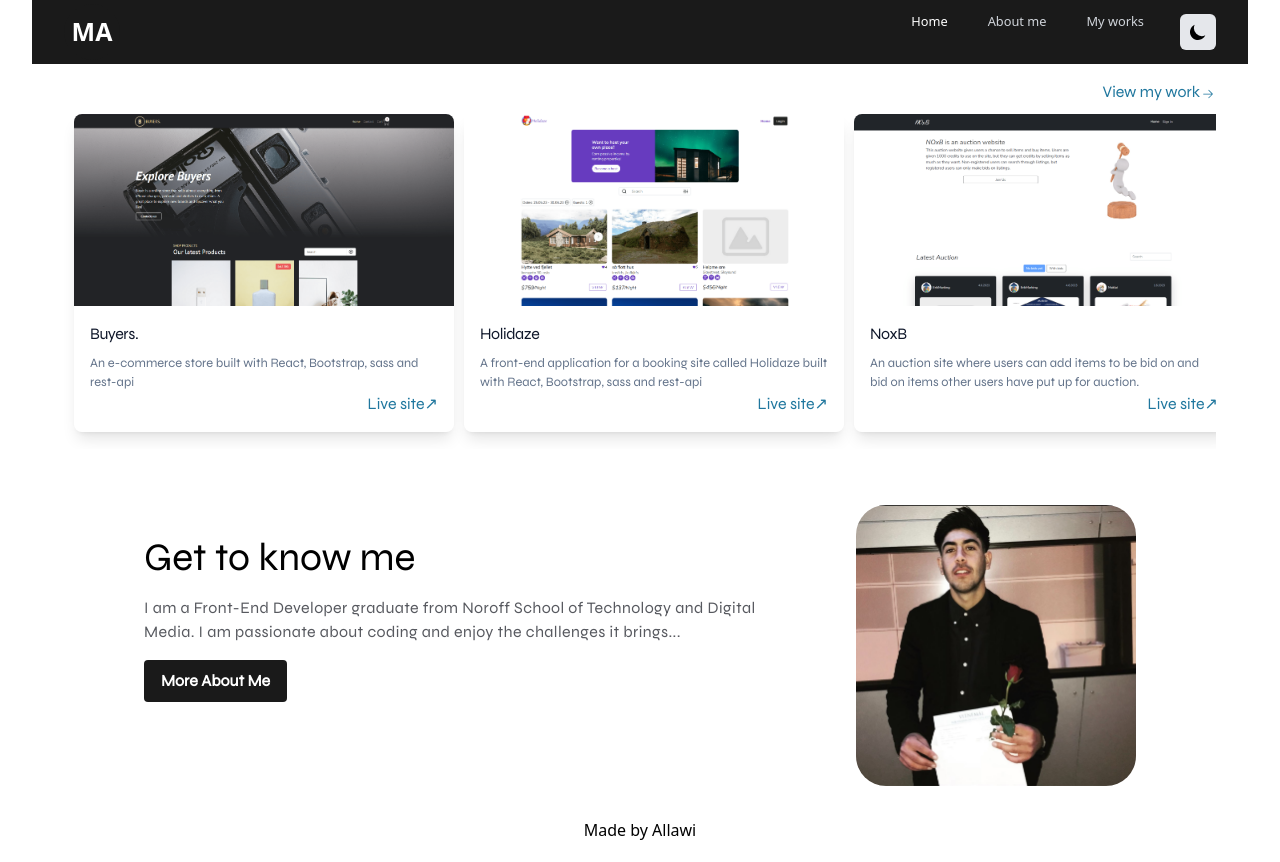
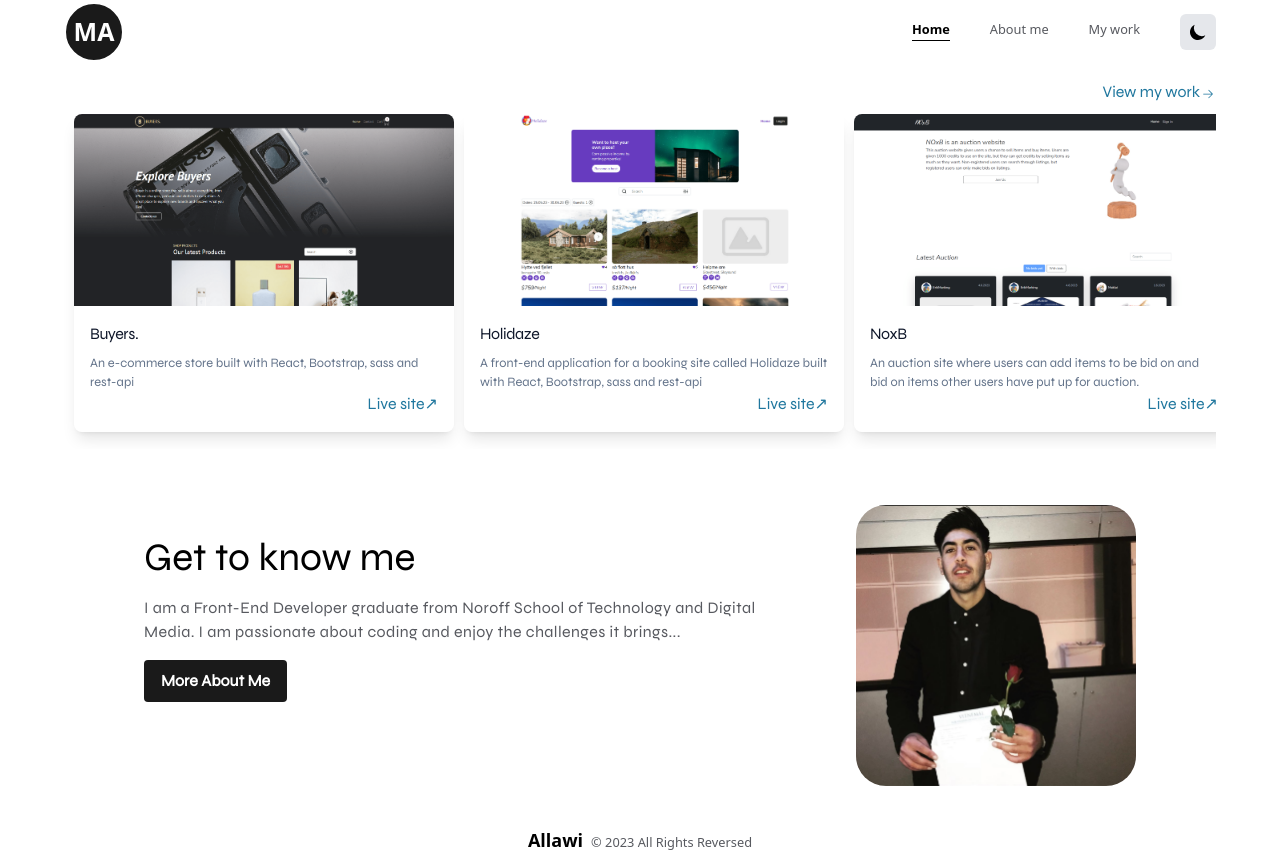
Before and after one commit to Allawi465/ma, a Next.js app: page / in a window 1280 px wide. Built offline with nearby package versions, Linux system fonts and the light colour scheme.

Commit message:
made layout with footer and nanbar

```diff
--- a/src/components/layout/footer/index.tsx
+++ b/src/components/layout/footer/index.tsx
@@ -1,5 +1,10 @@
 export default function Footer() {
   return (
-    <div className="mx-auto max-w-7xl px-2 sm:px-6 lg:px-8">Made by Allawi</div>
+    <footer className="py-2 text-center text-sm">
+        <span className="font-bold text-lg mr-2">Allawi</span>
+        <span className="text-lightGray dark:text-darkGrey">
+          &copy; {new Date().getFullYear()} All Rights Reversed
+        </span>
+    </footer>
   );
 }
--- a/src/components/layout/navbar/index.tsx
+++ b/src/components/layout/navbar/index.tsx
@@ -1,8 +1,11 @@
 'use client';
 import Link from 'next/link';
+import { useContext } from 'react';
 import { Disclosure } from '@headlessui/react';
 import { Bars3Icon, XMarkIcon } from '@heroicons/react/24/outline';
 import ThemeChanger from '../../themeDark';
+import { useRouter } from 'next/router';
+import { SliderContext } from '../../../provider';
 
 interface NavigationItem {
   name: string;
@@ -11,9 +14,9 @@ interface NavigationItem {
 }
 
 const navigation: NavigationItem[] = [
-  { name: 'Home', href: '/', current: true },
+  { name: 'Home', href: '/', current: false },
   { name: 'About me', href: '/about', current: false },
-  { name: 'My works', href: '/about', current: false },
+  { name: 'My work', href: '/projects', current: false },
 ];
 
 function classNames(...classes: string[]): string {
@@ -21,8 +24,24 @@ function classNames(...classes: string[]): string {
 }
 
 export default function Navbar() {
+  const router = useRouter();
+
+  const { setShowSlider } = useContext(SliderContext);
+
+  const handleShowSlider = () => {
+    setShowSlider((prevShowSlider: boolean) => !prevShowSlider);
+  };
+
+  const updatedNavigation = navigation.map((item) => {
+    return {
+      ...item,
+      current: item.href === router.pathname,
+    };
+  });
+
   return (
-    <Disclosure as="nav" className="bg-dark dark:bg-dark">
+    <header>
+      <Disclosure as="nav">
         {({ open }) => (
           <>
             <div className="mx-auto max-w-7xl px-2 sm:px-6 lg:px-8">
@@ -40,25 +59,64 @@ export default function Navbar() {
                 </div>
 
                 <div className="flex flex-1 items-center justify-center sm:items-stretch sm:justify-between">
-                <div className="flex items-center justify-center rounded-full w-14 h-14 bg-dark text-white dark:border-2 dark:border-solid dark:border-light text-2xl font-bold">
-                  MA
+                  <div className="flex items-center justify-center">
+                    <div className="rounded-full bg-dark text-white border-2 border-solid border-white dark:border-white ">
+                      <Link
+                        href={'/'}
+                        className="w-14 h-14 flex items-center justify-center"
+                      >
+                        <span className="text-2xl font-bold">MA</span>
+                      </Link>
+                    </div>
                   </div>
 
                   <div className="hidden sm:ml-6 sm:block">
-                  <div className="flex space-x-4">
-                    {navigation.map((item) => (
+                    <div className="flex space-x-2">
+                      {updatedNavigation.map((item) => (
                         <div key={item.name}>
+                          {item.href === '/projects' ? (
+                            <div
+                              className={classNames(
+                                item.current
+                                  ? 'text-black font-semibold dark:text-gray-100'
+                                  : 'text-lightGray dark:text-darkGrey',
+                                'rounded-md mx-4 pt-2 text-sm font-medium mt-2.5 relative group cursor-pointer'
+                              )}
+                              onClick={handleShowSlider} // Handle click event for "My work" link
+                            >
+                              {item.name}
+                              <span
+                                className={`h-[1px] inline-block bg-black dark:bg-white absolute left-0 -bottom-0.5 group-hover:w-full transition-[width] ease duration-300 ${
+                                  router.asPath === item.href ? 'w-full' : 'w-0'
+                                }`}
+                              >
+                                &nbsp;
+                              </span>
+                            </div>
+                          ) : (
                             <Link href={item.href}>
                               <div
                                 className={classNames(
-                              item.current ? 'text-white' : 'text-gray-300',
-                              'rounded-md px-3 py-2 text-sm font-medium'
+                                  item.current
+                                    ? 'text-black font-semibold dark:text-gray-100'
+                                    : 'text-lightGray dark:text-darkGrey',
+                                  'rounded-md mx-4 pt-2 text-sm font-medium mt-2.5 relative group'
                                 )}
                                 aria-current={item.current ? 'page' : undefined}
                               >
                                 {item.name}
+                                <span
+                                  className={`h-[1px] inline-block bg-black dark:bg-white absolute left-0 -bottom-0.5 group-hover:w-full transition-[width] ease duration-300 ${
+                                    router.asPath === item.href
+                                      ? 'w-full'
+                                      : 'w-0'
+                                  }`}
+                                >
+                                  &nbsp;
+                                </span>
                               </div>
                             </Link>
+                          )}
                         </div>
                       ))}
                     </div>
@@ -70,27 +128,37 @@ export default function Navbar() {
                 </div>
               </div>
             </div>
-
             <Disclosure.Panel className="sm:hidden">
+              {({ close }) => (
                 <div className="space-y-1 px-2 pb-3 pt-2 text-center">
-              {navigation.map((item) => (
-                <Disclosure.Button
-                  key={item.name}
-                  as="a"
-                  href={item.href}
+                  {updatedNavigation.map((item) => (
+                    <div key={item.name}>
+                      <Link href={item.href}>
+                        <div
                           className={classNames(
-                    item.current ? 'text-white' : 'text-gray-300',
-                    'block rounded-md px-3 py-2 text-base font-medium'
+                            item.current
+                              ? 'text-black font-semibold dark:text-gray-100'
+                              : 'text-lightGray dark:text-darkGrey',
+                            'rounded-md mx-4 pt-2 text-sm font-medium mt-2.5 relative group'
                           )}
                           aria-current={item.current ? 'page' : undefined}
+                          onClick={() => {
+                            if (item.href !== router.pathname) {
+                              close();
+                            }
+                          }}
                         >
                           {item.name}
-                </Disclosure.Button>
+                        </div>
+                      </Link>
+                    </div>
                   ))}
                 </div>
+              )}
             </Disclosure.Panel>
           </>
         )}
       </Disclosure>
+    </header>
   );
 }
```
Lines whose indentation alone changed are shown as unchanged.
